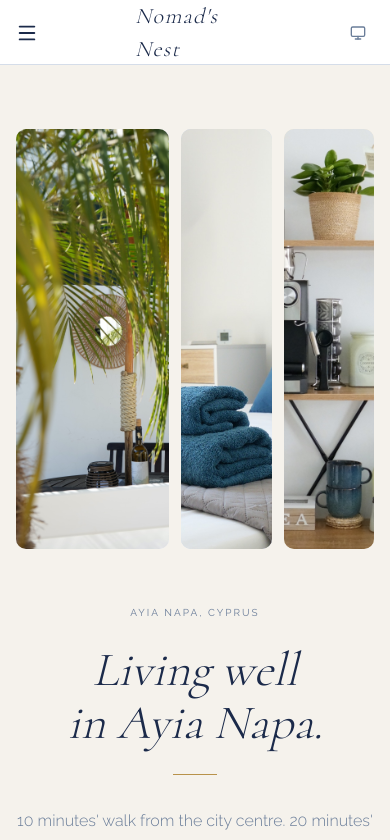
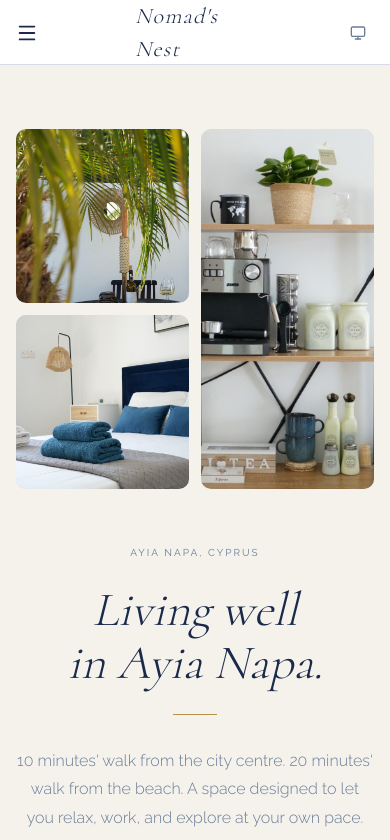
Before and after one commit to cmin764/nomads-nest, a Next.js app: page / in a window 390 px wide. Shown: the top 840 px of the page. Built offline with nearby package versions, Linux system fonts and the light colour scheme.

Commit message:
Mobile collage layout for home hero images

```diff
--- a/src/app/page.tsx
+++ b/src/app/page.tsx
@@ -15,11 +15,16 @@ export default function HomePage() {
       {/* ── Hero ── */}
       <section className="mx-auto max-w-[1100px] px-4 sm:px-6 lg:px-8 pt-16 pb-20">
 
-        {/* 3-image strip */}
-        <div className="grid grid-cols-[1.7fr_1fr_1fr] gap-3 mb-14" style={{ height: "420px" }}>
-          {/* Terrace — large left */}
+        {/* 3-image collage
+            Mobile:  2-col × 2-row grid — terrace + bedroom stacked left, kitchen tall right
+            Desktop: 3-col × 1-row strip — terrace (large) · bedroom · kitchen */}
+        <div className="grid gap-3 mb-14
+          grid-cols-2 grid-rows-2 h-[360px]
+          sm:grid-cols-[1.7fr_1fr_1fr] sm:grid-rows-1 sm:h-[420px]">
+          {/* Terrace — top-left on mobile, large left on desktop */}
           <div
-            className="relative rounded-[10px] overflow-hidden"
+            className="relative rounded-[10px] overflow-hidden
+              col-start-1 row-start-1"
             style={{ background: "var(--surface-alt)" }}
           >
             <Image
@@ -30,9 +35,11 @@ export default function HomePage() {
               priority
             />
           </div>
-          {/* Bedroom */}
+          {/* Bedroom — bottom-left on mobile, centre on desktop */}
           <div
-            className="relative rounded-[10px] overflow-hidden"
+            className="relative rounded-[10px] overflow-hidden
+              col-start-1 row-start-2
+              sm:col-start-2 sm:row-start-1 sm:row-span-1"
             style={{ background: "var(--navy-lt)" }}
           >
             <Image
@@ -42,9 +49,11 @@ export default function HomePage() {
               className="object-cover"
             />
           </div>
-          {/* Kitchen */}
+          {/* Kitchen — full-height right column on mobile, right on desktop */}
           <div
-            className="relative rounded-[10px] overflow-hidden"
+            className="relative rounded-[10px] overflow-hidden
+              col-start-2 row-start-1 row-span-2
+              sm:col-start-3 sm:row-span-1"
             style={{ background: "var(--gold-lt)" }}
           >
             <Image
```
